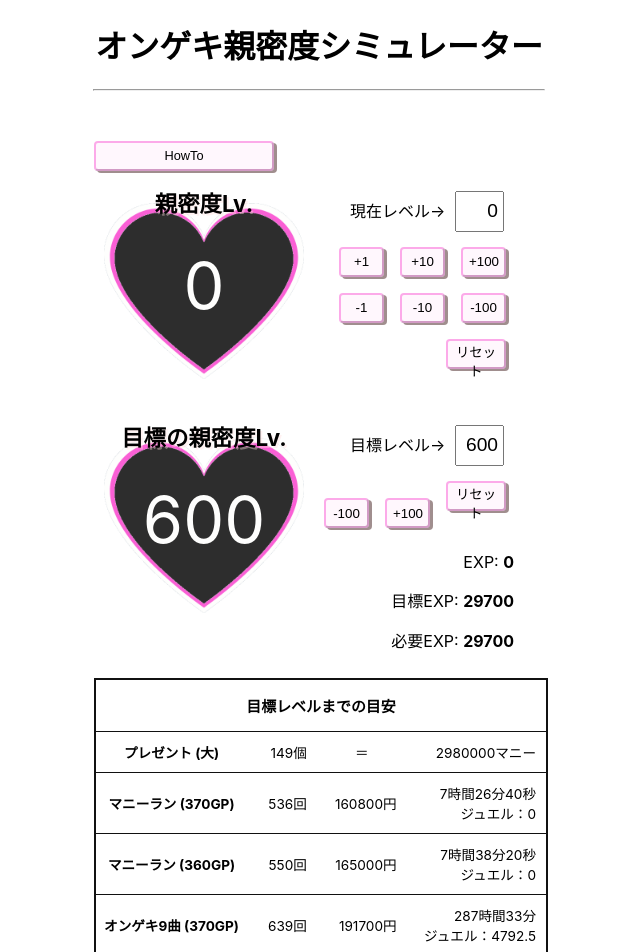
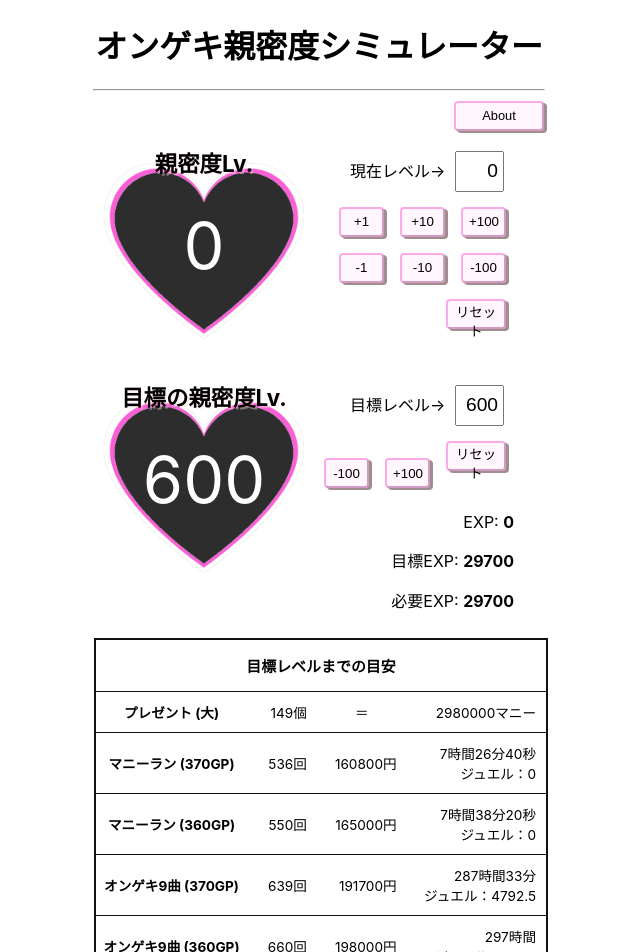
Before and after one commit to Rikiya3702/simgeki_intimacy, a React (Create React App) app: page / in a window 1280 px wide. Shown: the top 952 px of the page, without its empty margins (321-961 px from the left). Built offline with nearby package versions, Linux system fonts and the light colour scheme.

Commit message:
Aboutを追加

```diff
--- a/src/components/App.js
+++ b/src/components/App.js
@@ -58,23 +58,23 @@
     const props = this.props
 
     return (
-      <div className="App">
+      <div id="App">
 
         <h1 className="signboard">オンゲキ親密度シミュレーター</h1>
         <hr />
 
-        <div className="w-450 mx-auto mt-5">
-          <button className="btn-toggle" onClick={ this.aboutHandleClick }>HowTo{ this.state.about_flag ? "を閉じる" : "" }</button>
-          <CSSTransition in={this.state.about_flag} classNames="door" timeout={1000}>
-            <div className="door mx-auto">
-              <div className="">
-                <p>でしてー</p>
+        <div className="w-450 mx-auto">
+          <div className="text-right">
+            <button className="btn-toggle btn-about mb-2" onClick={ this.aboutHandleClick }>{ this.state.about_flag ? "戻る" : "About" }</button>
           </div>
-            </div>
-          </CSSTransition>
+          <CSSTransition in={this.state.about_flag} classNames="sidedoor" timeout={1000}>
+            <div className="sidedoor mx-auto">
+              <div id="About">
+                <About />
               </div>
 
-        <div className="row w-450 mx-auto">
+              <div id="Main">
+                <div className="row mx-auto">
                   <div className="col pt-2 px-1">
                     <Heart label="親密度Lv." lv={getExp2Lv( props.exp.now )} par={ getExp2Lvper( props.exp.now ) } />
                   </div>
@@ -82,7 +82,7 @@
                     <InputLv className="" value={props.lv.now} changed={props.changed.lv} buttonChange={props.button_change} inputValue={props.input}/>
                   </div>
                 </div>
-        <div className="row w-450 mx-auto pt-1">
+                <div className="row mx-auto pt-1">
                   <div className="col pt-2 px-1">
                     <Heart label="目標の親密度Lv." lv={getExp2Lv( props.exp.goal )} par={ getExp2Lvper( props.exp.goal ) } />
                   </div>
@@ -95,11 +95,10 @@
                     </div>
                   </div>
                 </div>
-
-        <div className="row w-450 mx-auto py-1">
+                <div className="row mx-auto py-1">
                   <ExampleTable nesexp={ Math.max(props.exp.goal - props.exp.now, 0 ) } />
                 </div>
-        <div className="row w-450 mx-auto py-1 text-right">
+                <div className="row mx-auto py-1 text-right">
                   <span className="text-right"></span>
                   <button className="btn-toggle" onClick={ this.simconHandleClick }>シミュレート条件{ this.state.simcon_flag ? "を閉じる" : "" }</button>
                   <CSSTransition in={this.state.simcon_flag} classNames="door" timeout={1000}>
@@ -193,7 +192,7 @@
 
                 <hr />
 
-        <div className="row mx-auto pt-2 w-450">
+                <div className="row mx-auto pt-2">
                   <div className="table_money">
                     <table>
                       <thead>
@@ -218,7 +217,7 @@
                     </table>
                   </div>
                 </div>
-        <div className="heart_with_item row mt-2 w-450 mx-auto">
+                <div className="heart_with_item row mt-2 mx-auto">
                   <div className="col pt-2 px-1">
                     <Heart label="全部貢いだ時の親密度Lv." lv={getExp2Lv( props.exp.now + props.itemexp)} par={ getExp2Lvper( props.exp.now + props.itemexp) } />
                   </div>
@@ -230,7 +229,7 @@
                   </div>
                 </div>
 
-        <div className="row mx-auto pt-2 w-450">
+                <div className="row mx-auto pt-2">
                   <div className="table_lv">
                     <table>
                       <thead>
@@ -268,7 +267,7 @@
                   </div>
                 </div>
 
-        <div className="w-450 mx-auto mt-5">
+                <div className="mx-auto mt-5">
                   <button className="btn-toggle" onClick={ this.updatedHandleClick }>更新履歴{ this.state.updated_flag ? "を閉じる" : "" }</button>
                   <CSSTransition in={this.state.updated_flag} classNames="door" timeout={1000}>
                     <div className="door mx-auto">
@@ -335,14 +334,17 @@
                 <div className="message_box w-400 mx-auto mt-5 d-none">
                   <Messages messages={props.mes} />
                 </div>
+
+              </div>
+            </div>
+          </CSSTransition>
+        </div>
       </div>
     );
   }
 }
 const validate = values => {
   const errors = {}
-
-  if( !values.lovep ) errors.lovep = "This is Err"
   return errors
 }
 
@@ -374,6 +376,30 @@
   radio_juweltype,
   check_itemflag
 })
+
+
+class About extends Component {
+  render(){
+    return(
+      <React.Fragment>
+        <h4>このアプリについて</h4>
+        <ul>
+          <li>オンゲキ非公式の親密度シミュレータです。</li>
+          <li>計算式は<a href="https://ongeki.gamerch.com/%E8%A6%AA%E5%AF%86%E5%BA%A6" target="_blank">wiki</a>の情報を元に作成しましたが、誤差があったらごめんなさい。</li>
+          <li>あなたのオンゲキライフがより良い物となりますように。</li>
+
+        </ul>
+        <ul>
+          <li>作者はプログラミング初心者で、Reactの勉強も兼ねて本アプリを制作しました。</li>
+          <li>バグ報告や感想・要望など頂けたら嬉しいです。</li>
+          <li>Twitter</li>
+          <li>YouTube</li>
+        </ul>
+      </React.Fragment>
+    )
+  }
+}
+
 
 class InputMoney extends Component {
   render(){
@@ -499,7 +525,6 @@
   const backstyle = { height: backheight, top: backtop}
 
   return(
-    <React.Fragment>
     <div className="heart" >
       <span className="heart_label">{props.label}</span>
       <span className="heart_lv">{ lv }</span>
@@ -508,8 +533,7 @@
       <div className="heart_bar" style={ barstyle }></div>
       <div className="heart_back" style={ backstyle }></div>
     </div>
-    </React.Fragment>
-  );
+  )
 }
 
 const ChangeValue = props => {
@@ -517,8 +541,6 @@
   const blue = { color: "rgb(40,40,240)"}
   const red = { color: "rgb(240,40,40)"}
   return(
-    <React.Fragment>
-
     <TransitionGroup>
       {props.value.map((value, index) => (
         <CSSTransition
@@ -531,7 +553,6 @@
         </CSSTransition>
       ))}
     </TransitionGroup>
-    </React.Fragment>
   );
 }
 
@@ -556,7 +577,6 @@
   const barstyle_i = { width: parsebar_i, left: parsebar}
 
   return(
-    <React.Fragment>
     <tr>
       <th className="column_lv">
         <span className="goal_lv">{props.lv}</span>
@@ -567,7 +587,6 @@
       <td className="column_exp">{Math.round((props.expg - props.exp - props.itemexp) * 100) / 100 }</td>
       <td className="column_exp">{ parse + parse_i } %</td>
     </tr>
-    </React.Fragment>
   );
 }
 
@@ -599,7 +618,6 @@
       break
   }
   return(
-    <React.Fragment>
     <tr>
       <th className="w-130">{item_name}</th>
       <td className="w-20 text-right">{item_exp}</td>
@@ -616,13 +634,11 @@
            onChange={() => props.itemFlag(props.item)}/>
      </td>
     </tr>
-    </React.Fragment>
   );
 }
 
 const ExampleTable = props => {
   return(
-    <React.Fragment>
     <div className="table_example">
       <table>
         <thead>
@@ -646,7 +662,6 @@
         </tbody>
       </table>
     </div>
-    </React.Fragment>
   );
 }
 
@@ -655,16 +670,13 @@
   const cost = props.cost ? props.cost : 0
   const realtime = props.onetime ? props.onetime : 0
   return(
-    <React.Fragment>
     <tr>
       <th className="w-150 text-center">{props.label}</th>
       <td className="w-50">{nes_count}回</td>
       <td className="w-70">{nes_count * cost}円</td>
       <td className="w-120">{convertTime(nes_count * realtime) }
         <br />ジュエル：{nes_count * props.onejuwel}</td>
-
     </tr>
-    </React.Fragment>
   );
 }
 
--- a/src/components/App.scss
+++ b/src/components/App.scss
@@ -77,12 +77,15 @@
 .mt-2{ margin-top: 20px;}
 .mt-4{ margin-top: 40px;}
 .mt-5{ margin-top: 50px;}
+.mt-5{ margin-top: 50px;}
+.my-1{ margin-top: 10px; margin-bottom: 10px;}
 .pt-1{ padding-top: 10px;}
 .pt-2{ padding-top: 20px;}
 .pt-4{ padding-top: 40px;}
 .pt-5{ padding-top: 50px;}
 .py-1{ padding-top: 10px; padding-bottom: 10px;}
 .px-1{ padding-left: 10px; padding-right: 10px;}
+.px-2{ padding-left: 20px; padding-right: 20px;}
 .px-2{ padding-left: 20px; padding-right: 20px;}
 .text-right{ text-align: right; }
 .text-center{ text-align: center; }
@@ -163,8 +166,13 @@
 
 .btn-toggle{
   position: relative;
-  margin-top: 15px auto;
   font-size: 80%;
   width: 180px;
   height: 30px;
 }
+.btn-about{
+
+  font-size: 80%;
+  width: 90px;
+  height: 30px;
+}
--- a/src/components/Transitions.scss
+++ b/src/components/Transitions.scss
@@ -1,3 +1,4 @@
+// changed_value /////
 .changed_value{
   position: absolute;
   top: -50px;
@@ -19,6 +20,7 @@
   opacity: 0;
 }
 
+// door /////
 .door{
   display: block;
   color: #111;
@@ -49,3 +51,68 @@
   max-height: 0px;
   overflow: hidden;
 }
+
+
+// sidedoor /////
+#About{
+  display: none;
+  position: absolute;
+  width: 450px;
+  font-size: 90%;
+  ul{
+    list-style: circle;
+  }
+}
+#Main{
+  display: block;
+  position: absolute;
+  width: 450px;
+}
+
+.sidedoor{
+}
+.sidedoor-enter{
+  #Main{ transform: rotateY(0deg) }
+  #About{ transform: rotateY(-90deg);
+  display: block;
+  }
+}
+.sidedoor-enter-active{
+  #Main{
+    transition: all 0.5s ease-in;
+    transform: rotateY(90deg)
+  }
+  #About{
+    transition: all 0.5s ease-out 0.5s;
+    transform: rotateY(0deg)
+  }
+}
+.sidedoor-enter-done{
+  #Main{ display: none; }
+  #About{ display: block; }
+}
+
+.sidedoor-exit{
+  #Main{
+    transform: rotateY(90deg);
+    display: block;
+  }
+  #About{
+    transform: rotateY(0deg);
+    display: block;
+  }
+}
+.sidedoor-exit-active{
+  #Main{
+    transition: all 0.5s ease-out 0.5s;
+    transform: rotateY(0deg)
+  }
+  #About{
+    transition: all 0.5s ease-in;
+    transform: rotateY(-90deg)
+  }
+}
+.sidedoor-exit-done{
+  #Main{ display: block; }
+  #About{ display: none; }
+}
```
Lines whose indentation alone changed are shown as unchanged.
